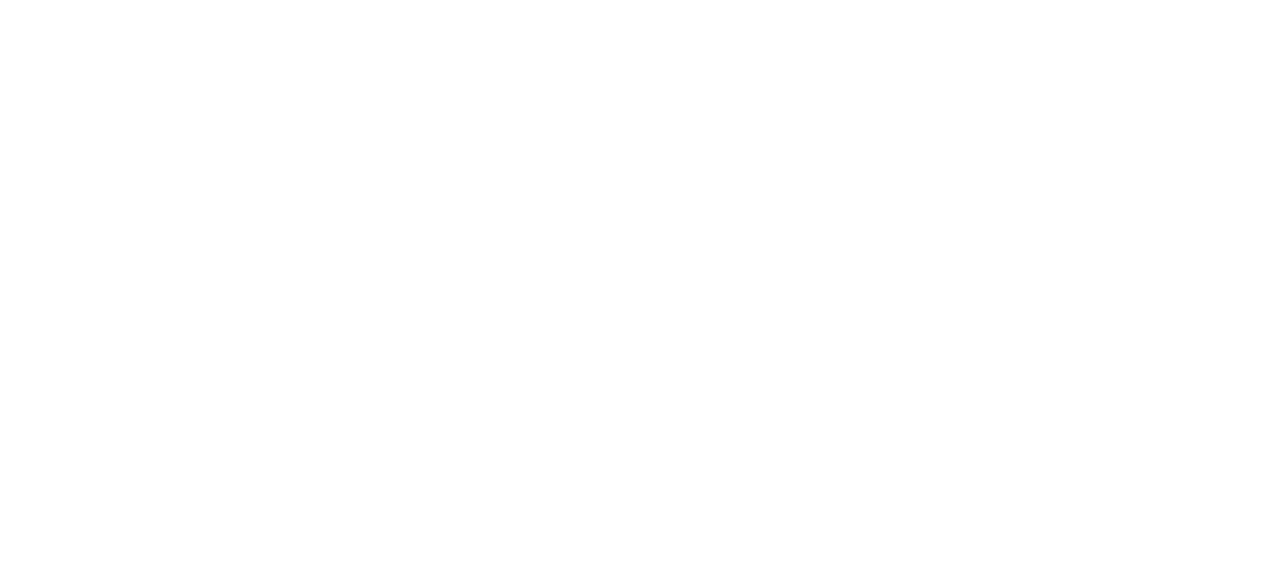
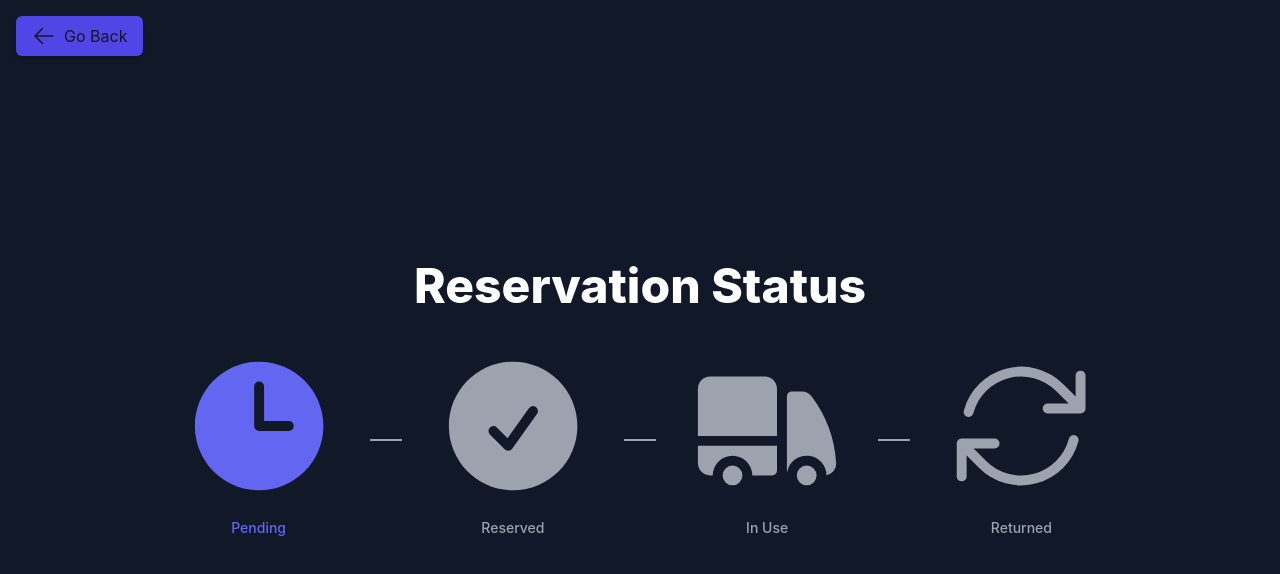
Before and after one commit to TodorW/QuickRide---Frontend, a React (Create React App) app: page /reservation/status/1 in a window 1280 px wide. Before the commit this address had no page. Shown: the top 574 px of the page. Built offline with nearby package versions, Linux system fonts and the light colour scheme.

Commit message:
added status component

```diff
--- a/src/App.js
+++ b/src/App.js
@@ -14,6 +14,7 @@
 import Car from "./components/single-car/Car";
 import ReserveCar from "./components/reserve-car/ReserveCar";
 import Dashboard from "./components/dashboard/Dashboard";
+import ReservationStatus from "./components/status/ReservationStatus";
 
 function App() {
   return (
@@ -29,6 +30,7 @@
         <Route path="/car-reserve/:id" element={<ReserveCar />} />
         <Route path="/dashboard" element={<Dashboard />} />
         <Route path="/add-review" element={<ReviewForm />} />
+        <Route path="/reservation/status/:id" element={<ReservationStatus />} />
       </Routes>
     </Router>
   );
--- /dev/null
+++ b/src/components/status/ReservationStatus.js
@@ -0,0 +1,101 @@
+import React from "react";
+import { useNavigate } from "react-router-dom";
+import {
+  CheckCircleIcon,
+  ClockIcon,
+  TruckIcon,
+  ArrowPathIcon,
+  ArrowLeftIcon,
+} from "@heroicons/react/24/solid";
+
+const statusSteps = [
+  {
+    label: "Pending",
+    value: "pending",
+    icon: ClockIcon,
+  },
+  {
+    label: "Reserved",
+    value: "reserved",
+    icon: CheckCircleIcon,
+  },
+  {
+    label: "In Use",
+    value: "in use",
+    icon: TruckIcon,
+  },
+  {
+    label: "Returned",
+    value: "returned",
+    icon: ArrowPathIcon,
+  },
+];
+
+const getStatusIndex = (status) => {
+  switch (status) {
+    case "pending":
+      return 0;
+    case "reserved":
+      return 1;
+    case "in use":
+      return 2;
+    case "returned":
+      return 3;
+    default:
+      return 0;
+  }
+};
+
+const ReservationStatus = ({ currentStatus }) => {
+  const navigate = useNavigate();
+  const currentStatusIndex = getStatusIndex(currentStatus);
+
+  const handleGoBack = () => {
+    navigate(-1);
+  };
+
+  return (
+    <div className="min-h-screen py-12 bg-gray-900 flex items-center justify-center">
+      <div className="px-4 mx-auto max-w-7xl sm:px-6 lg:px-8">
+        <h2 className="mb-8 text-5xl font-extrabold text-white text-center">
+          Reservation Status
+        </h2>
+        <div className="flex items-center justify-center space-x-8">
+          {statusSteps.map((step, index) => {
+            const isActive = index <= currentStatusIndex;
+            return (
+              <React.Fragment key={step.value}>
+                <div className="flex flex-col items-center">
+                  <step.icon
+                    className={`transition-colors duration-300 ${
+                      isActive ? "text-indigo-500" : "text-gray-400"
+                    }`}
+                    style={{ width: "158.25px", height: "168px" }}
+                  />
+                  <p
+                    className={`text-sm font-medium mt-2 transition-colors duration-300 ${
+                      isActive ? "text-indigo-500" : "text-gray-400"
+                    }`}
+                  >
+                    {step.label}
+                  </p>
+                </div>
+                {index < statusSteps.length - 1 && (
+                  <div className="h-0.5 w-8 bg-gray-400" />
+                )}
+              </React.Fragment>
+            );
+          })}
+        </div>
+        <button
+          onClick={handleGoBack}
+          className="absolute top-4 left-4 flex items-center text-gray-900 dark:text-white bg-indigo-600 px-4 py-2 rounded-md shadow-md hover:bg-indigo-700 transition-colors duration-300"
+        >
+          <ArrowLeftIcon className="h-6 w-6" />
+          <span className="ml-2">Go Back</span>
+        </button>
+      </div>
+    </div>
+  );
+};
+export default ReservationStatus;
```
